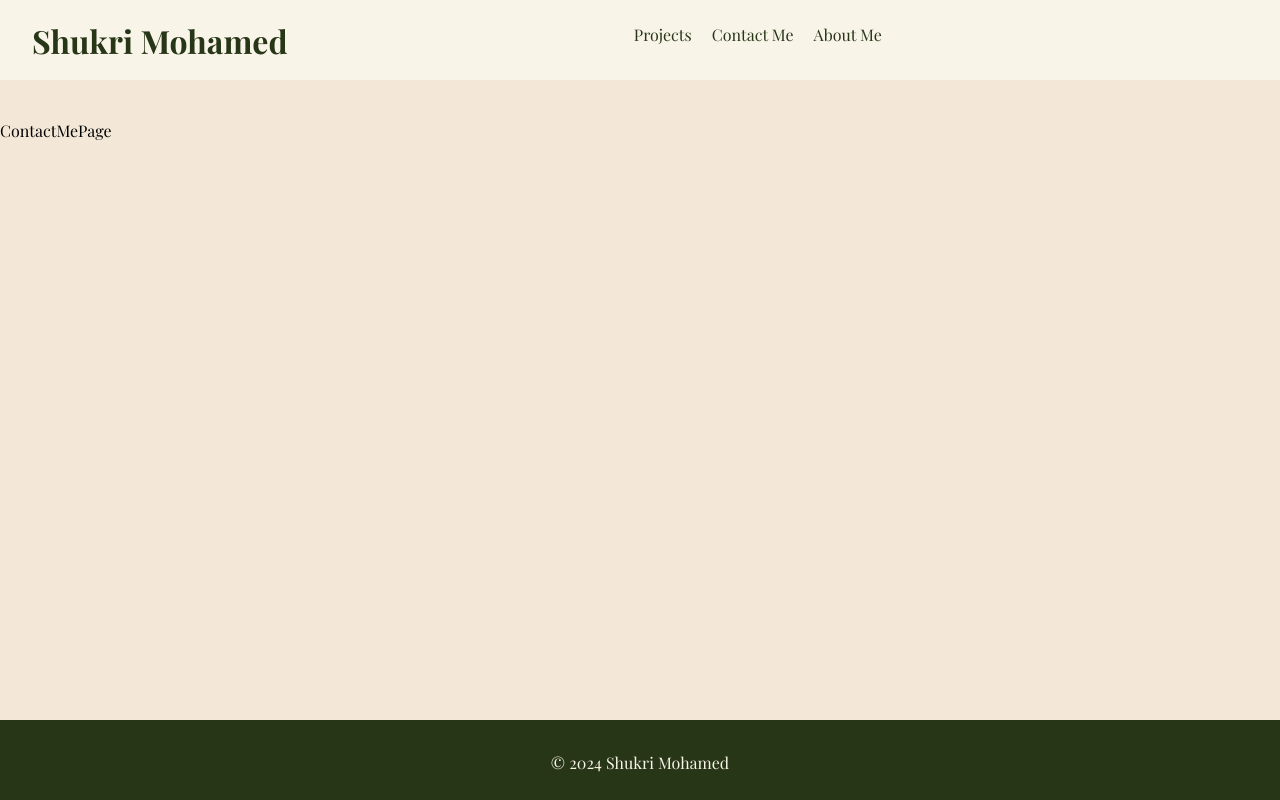
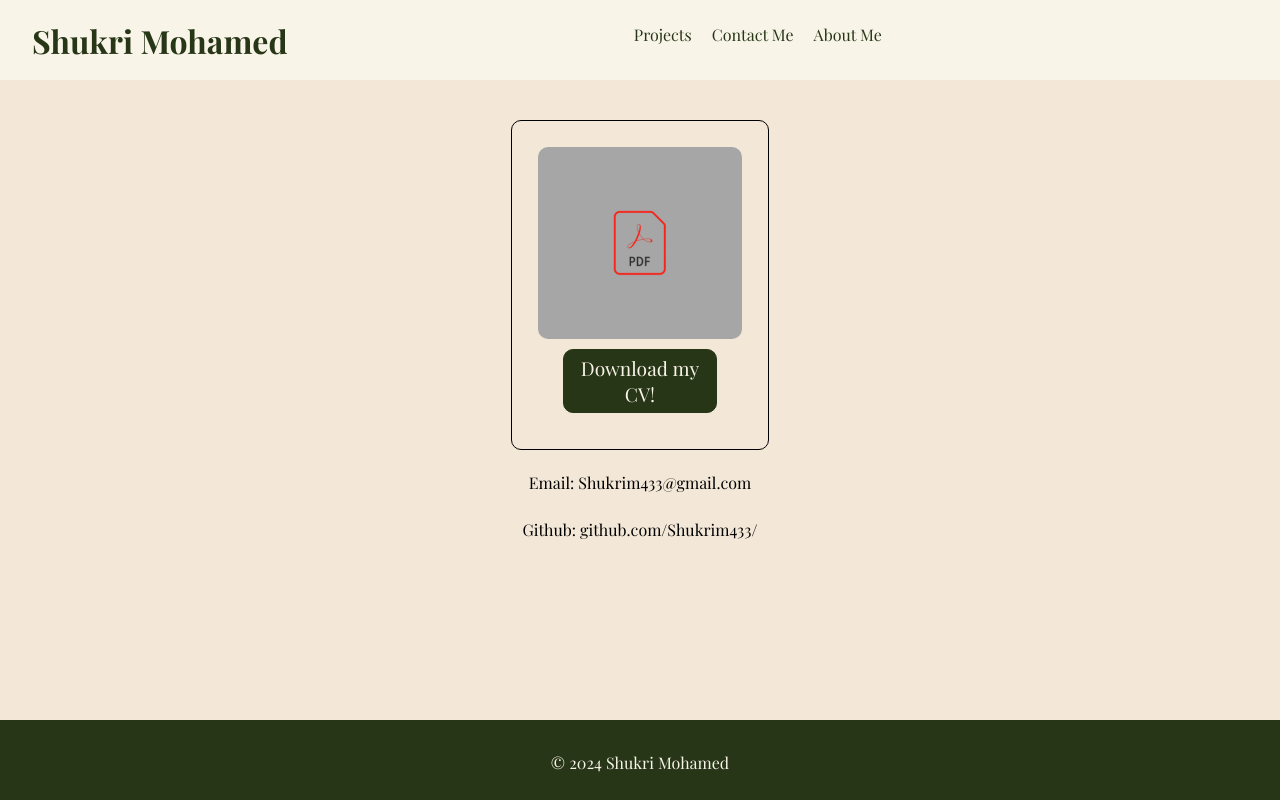
Before and after one commit to Shukrim433/portfolio, a React (Vite) app: page /contact in a window 1280 px wide. Built offline with nearby package versions, Linux system fonts and the light colour scheme; a web font is replaced by a local one.

Commit message:
contact me page and cv pdf

```diff
--- a/src/pages/ContactMePage.jsx
+++ b/src/pages/ContactMePage.jsx
@@ -1,5 +1,24 @@
+import CV from "../assets/CV.pdf";
+import PDF from "../imgs/PDF.png";
+import "../styles/ContactMe.css";
+
 export default function ContactMePage() {
-    return (
-        <div>ContactMePage</div>
-    )
+  return (
+    <div className="contact-me">
+      <div className="cv-card">
+        <img src={PDF} className="pdf-img"></img>
+        <div className="cv-text">
+          <button>
+            <a href={CV} download="CV">
+              Download my CV!
+            </a>
+          </button>
+        </div>
+      </div>
+      <div className="contact-me-text">
+      <p>Email: Shukrim433@gmail.com</p>
+      <p> Github: github.com/Shukrim433/</p>
+      </div>
+    </div>
+  );
 }
--- /dev/null
+++ b/src/styles/ContactMe.css
@@ -0,0 +1,46 @@
+.contact-me {
+  display: flex;
+  flex-direction: column;
+  justify-content: center;
+  align-items: center;
+  width: 100%;
+}
+
+.cv-card{
+    display: flex;
+    flex-direction: column;
+    align-items: center;
+    border: 1px, solid, black;
+    border-radius: 10px;
+    padding: 2%;
+
+}
+
+.pdf-img {
+    border-radius: 10px;
+}
+
+.contact-me button {
+  padding: 3%;
+  border-radius: 10px;
+  background-color: var(--green);
+  color: var(--beige);
+  border: 1px, solid, var(--green);
+  font-size: larger;
+  margin: 10px;
+}
+
+.contact-me button a {
+  text-decoration: none;
+  color: var(--beige);
+}
+
+.contact-me-text {
+  width: 100%;
+  margin-top: 10px;
+}
+
+.contact-me-text p {
+  padding: 1%;
+  text-align: center;
+}
```
Also changed, not shown: src/imgs/PDF.png (added), 1 other file (tests, documents, lock files or other folders).
